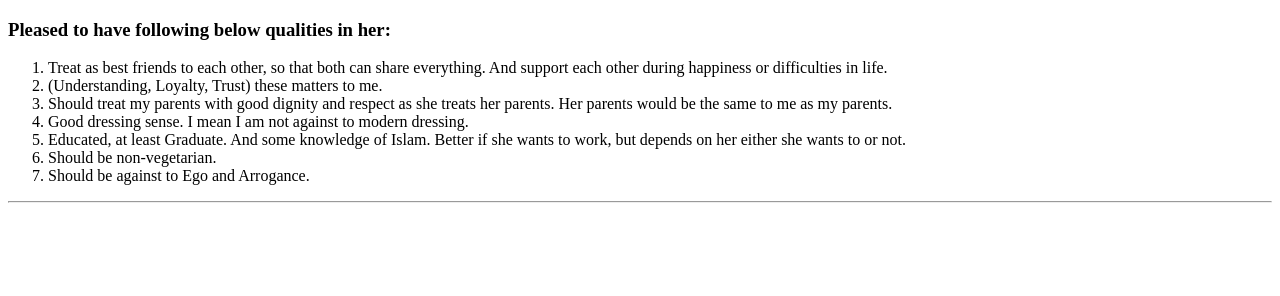
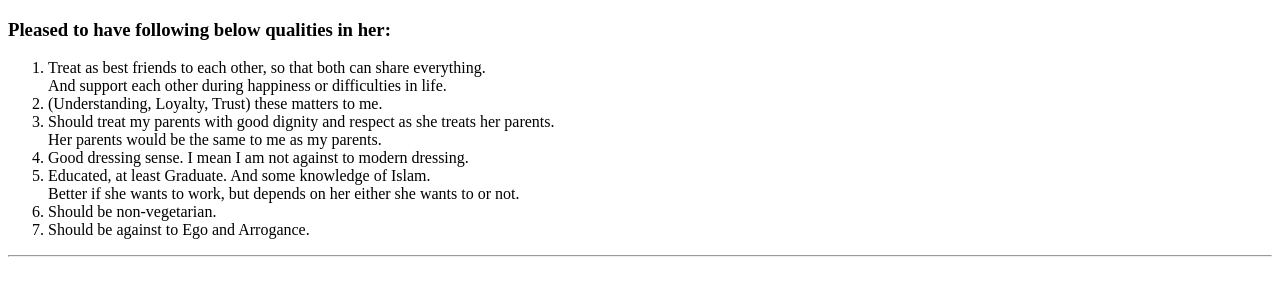
Before and after one commit to siddiqsd/Expectations, a plain HTML site: page index.html in a window 1280 px wide. Drawn offline with Linux system fonts and the light colour scheme.

Commit message:
Update index.html

```diff
--- a/index.html
+++ b/index.html
@@ -9,13 +9,13 @@
 <body>
   <h3>Pleased to have following below qualities in her:</h3>
   <ol>
-    <li>Treat as best friends to each other, so that both can share everything.
+    <li>Treat as best friends to each other, so that both can share everything.<br>
       And support each other during happiness or difficulties in life.</li>
     <li>(Understanding, Loyalty, Trust) these matters to me.</li>
-    <li>Should treat my parents with good dignity and respect as she treats her parents.
+    <li>Should treat my parents with good dignity and respect as she treats her parents.<br>
     Her parents would be the same to me as my parents.</li>
     <li>Good dressing sense. I mean I am not against to modern dressing.</li>
-    <li>Educated, at least Graduate. And some knowledge of Islam.
+    <li>Educated, at least Graduate. And some knowledge of Islam.<br>
       Better if she wants to work, but depends on her either she wants to or not.</li>
     <li>Should be non-vegetarian.</li>
     <li>Should be against to Ego and Arrogance.</li>
```
